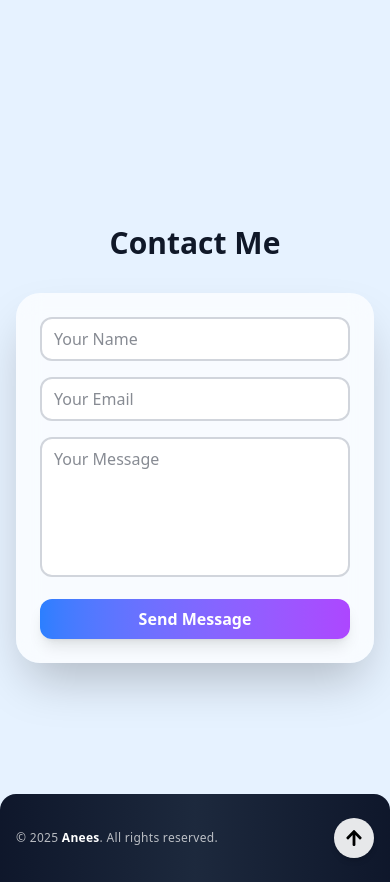
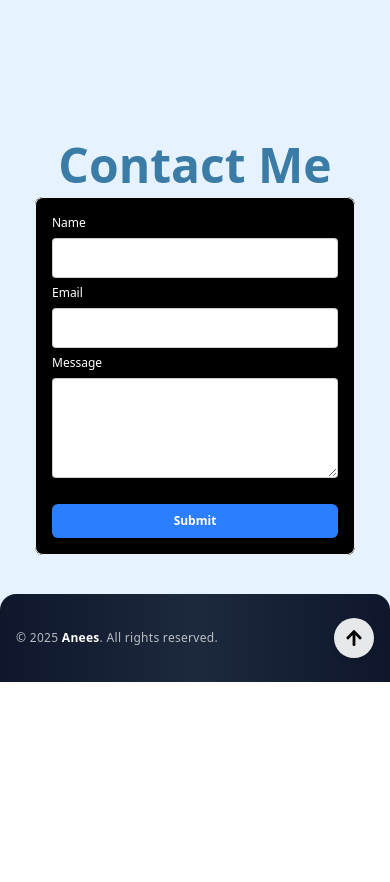
Before and after one commit to ANESSABO0421/ReactPortofolio, a React (Vite) app: page / in a window 390 px wide. Shown: the part 4655-5537 px from the top of the page. After the commit the page ends 5337 px from the top, so only its background shows below. Built offline with nearby package versions, Linux system fonts and the light colour scheme.

Commit message:
new connit

```diff
--- a/src/pages/Contact.jsx
+++ b/src/pages/Contact.jsx
@@ -1,13 +1,11 @@
 import React, { useContext, useRef, useState } from "react";
 import { ThemeContext } from "../App";
 import emailjs from "emailjs-com";
-import { motion } from "framer-motion";
 
 const Contact = () => {
   const { darkMode } = useContext(ThemeContext);
   const formRef = useRef();
   const [success, setSuccess] = useState(false);
-
   const sentEmail = (e) => {
     e.preventDefault();
 
@@ -23,7 +21,6 @@ const Contact = () => {
           console.log("Email sent:", result.text);
           setSuccess(true);
           formRef.current.reset();
-          setTimeout(() => setSuccess(false), 5000);
         },
         (error) => {
           console.error("Email error:", error.text);
@@ -32,98 +29,74 @@ const Contact = () => {
   };
 
   return (
-    <section
-      id="contact"
-      className={`h-[700px] flex flex-col justify-center items-center py-8 sm:py-8 px-4 ${
-        darkMode ? "bg-[#151E30] text-white" : "bg-[#E6F2FF] text-gray-900"
+    <div className="h-[500px]  flex justify-center items-center flex-col ">
+      <h1 className="text-5xl md:text-6xl font-bold text-center  m-2 md:m-4 lg:m-5">
+        Contact Me
+      </h1>
+      <form ref={formRef} onSubmit={sentEmail}>
+        <fieldset
+          className={`fieldset bg-base-200 border-base-300 rounded-box w-xs md:w-md lg:w-xl border p-4 ${darkMode ? "bg-white text-black" : "bg-black text-white"
             }`}
         >
-      <motion.h1
-        initial={{ opacity: 0, y: -50 }}
-        animate={{ opacity: 1, y: 0 }}
-        transition={{ duration: 0.8 }}
-        className="text-3xl sm:text-4xl md:text-5xl font-extrabold text-center mb-8 sm:mb-10"
+          <label
+            className={darkMode ? "text-black" : "text-white"}
+            htmlFor="name"
           >
-        Contact Me
-      </motion.h1>
-
-      <motion.form
-        ref={formRef}
-        onSubmit={sentEmail}
-        initial={{ opacity: 0 }}
-        animate={{ opacity: 1 }}
-        transition={{ delay: 0.3, duration: 0.8 }}
-        className={`w-full max-w-lg md:max-w-xl p-6 sm:p-8 rounded-3xl shadow-2xl backdrop-blur-md ${
-          darkMode ? "bg-gray-800/80" : "bg-white/70"
-        }`}
-        autoComplete="off"
-      >
-        {/* Name */}
+            Name
+          </label>
           <input
             type="text"
             name="name"
             id="name"
+            className={`input w-full ${darkMode ? "text-white" : "text-white"}`}
+            placeholder="Your name"
             required
-          placeholder="Your Name"
-          autoComplete="off"
-          className={`w-full mb-4 sm:mb-6 px-3 sm:px-4 py-2 sm:py-3 rounded-xl border-2 text-base outline-none transition-all duration-300 ${
-            darkMode
-              ? "bg-gray-900 border-gray-600 text-white focus:border-yellow-400"
-              : "bg-white border-gray-300 text-gray-900 focus:border-purple-500"
-          }`}
           />
 
-        {/* Email */}
+          <label
+            className={darkMode ? "text-black" : "text-white"}
+            htmlFor="email"
+          >
+            Email
+          </label>
           <input
             type="email"
             name="email"
             id="email"
+            className={`input w-full ${darkMode ? "text-white" : "text-white"}`}
+            placeholder="you@example.com"
             required
-          placeholder="Your Email"
-          autoComplete="off"
-          className={`w-full mb-4 sm:mb-6 px-3 sm:px-4 py-2 sm:py-3 rounded-xl border-2 text-base outline-none transition-all duration-300 ${
-            darkMode
-              ? "bg-gray-900 border-gray-600 text-white focus:border-yellow-400"
-              : "bg-white border-gray-300 text-gray-900 focus:border-purple-500"
-          }`}
           />
 
-        {/* Message */}
+          <label
+            className={darkMode ? "text-black" : "text-white"}
+            htmlFor="message"
+          >
+            Message
+          </label>
           <textarea
             name="message"
             id="message"
+            className={`input w-full h-[100px] px-3 py-2 ${darkMode ? "text-white" : "text-white"
+              }`}
+            placeholder="Write your message..."
             required
-          placeholder="Your Message"
-          rows={5}
-          autoComplete="off"
-          className={`w-full mb-4 sm:mb-6 px-3 sm:px-4 py-2 sm:py-3 rounded-xl border-2 text-base resize-none outline-none transition-all duration-300 ${
-            darkMode
-              ? "bg-gray-900 border-gray-600 text-white focus:border-yellow-400"
-              : "bg-white border-gray-300 text-gray-900 focus:border-purple-500"
-          }`}
           ></textarea>
 
-        {/* Submit button */}
-        <motion.button
-          whileHover={{ scale: 1.05 }}
-          whileTap={{ scale: 0.95 }}
+          <button
             type="submit"
-          className="w-full bg-gradient-to-r from-blue-500 to-purple-500 hover:from-purple-500 hover:to-blue-500 text-white font-bold py-2 sm:py-3 rounded-xl shadow-lg transition-all"
+            className="bg-blue-500 hover:bg-blue-600 text-white font-semibold rounded-md px-4 py-2 mt-5"
           >
-          Send Message
-        </motion.button>
-
+            Submit
+          </button>
           {success && (
-          <motion.p
-            initial={{ opacity: 0 }}
-            animate={{ opacity: 1 }}
-            className="mt-4 text-green-500 font-medium text-center"
-          >
+            <p className="text-green-500 mt-3 font-medium">
               ✔ Message sent successfully!
-          </motion.p>
+            </p>
           )}
-      </motion.form>
-    </section>
+        </fieldset>
+      </form>
+    </div>
   );
 };
 
```
Lines whose indentation alone changed are shown as unchanged.
